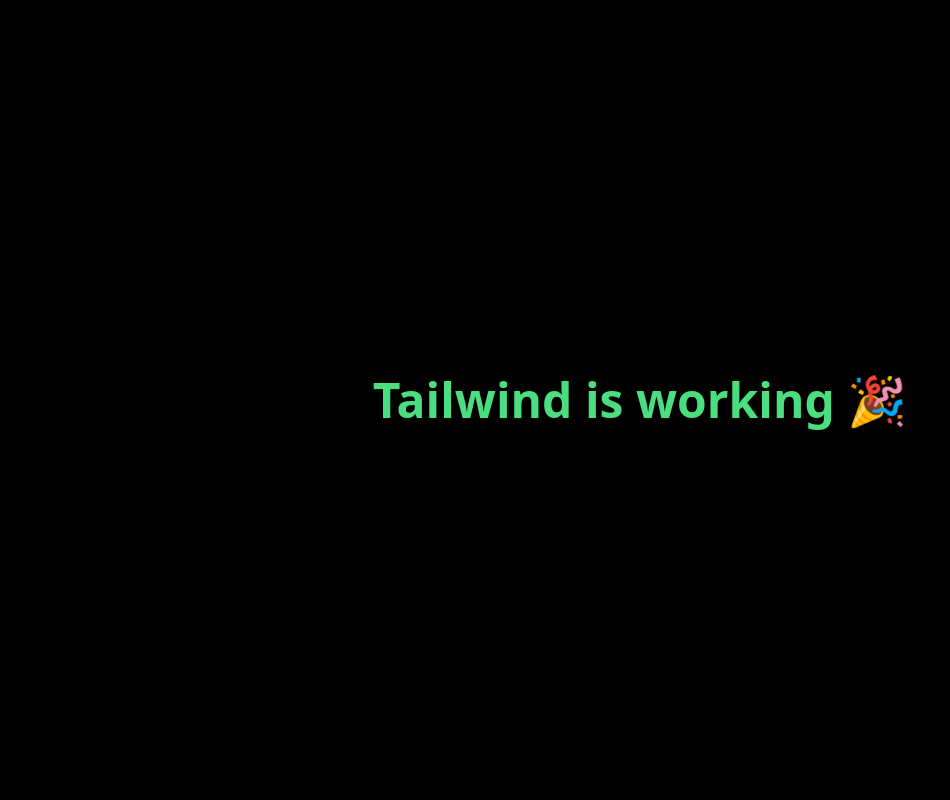
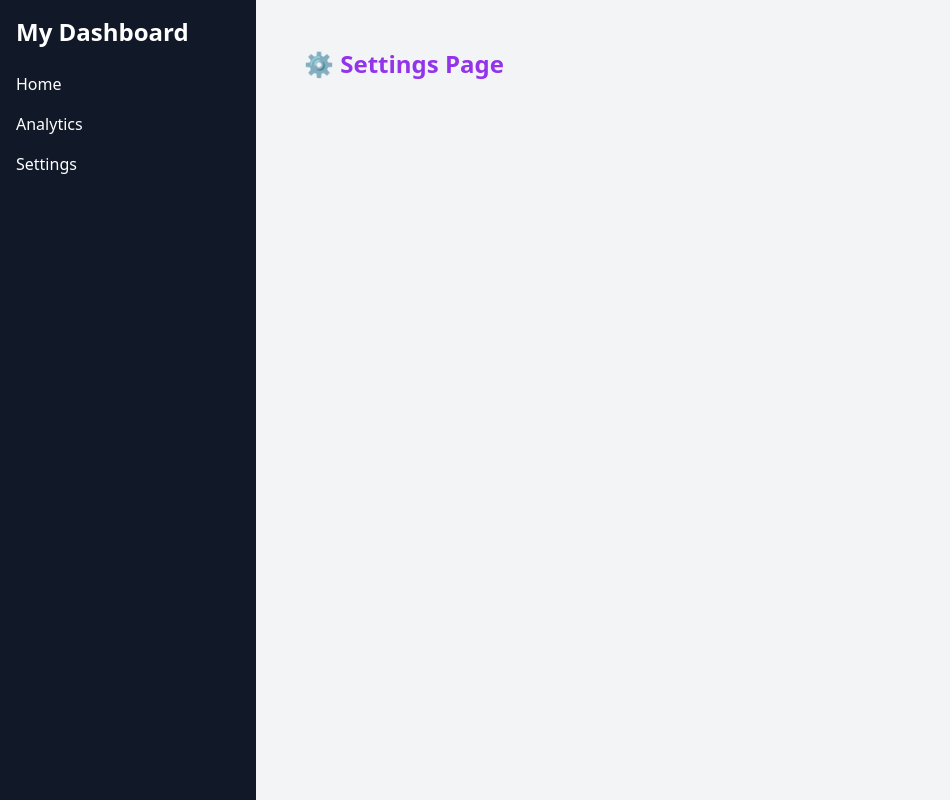
Before and after one commit to Dany1211/report_IT, a React (Vite) app in the folder Web_Admin/: page /settings in a window 1280 px wide. Shown: the whole page, without its empty margins (0-950 px from the left). Built offline with nearby package versions, Linux system fonts and the light colour scheme.

Commit message:
components add

```diff
--- a/Web_Admin/package.json
+++ b/Web_Admin/package.json
@@ -11,7 +11,8 @@
   },
   "dependencies": {
     "react": "^19.1.1",
-    "react-dom": "^19.1.1"
+    "react-dom": "^19.1.1",
+    "react-router-dom": "^7.8.2"
   },
   "devDependencies": {
     "@eslint/js": "^9.33.0",
--- a/Web_Admin/src/App.jsx
+++ b/Web_Admin/src/App.jsx
@@ -1,12 +1,19 @@
-function App() {
+import { BrowserRouter, Routes, Route } from "react-router-dom"
+import DashboardLayout from "./layouts/DashboardLayout"
+import Home from "./pages/Home"
+import Analytics from "./pages/Analytics"
+import Settings from "./pages/Settings"
+
+export default function App() {
   return (
-    <div className="h-screen flex items-center justify-center bg-black">
-      <h1 className="text-5xl font-bold text-green-400">
-        Tailwind is working 🎉
-      </h1>
-    </div>
+    <BrowserRouter>
+      <DashboardLayout>
+        <Routes>
+          <Route path="/" element={<Home />} />
+          <Route path="/analytics" element={<Analytics />} />
+          <Route path="/settings" element={<Settings />} />
+        </Routes>
+      </DashboardLayout>
+    </BrowserRouter>
   )
 }
-
-
-export default App
--- /dev/null
+++ b/Web_Admin/src/components/Navbar.jsx
@@ -0,0 +1,38 @@
+import { Home, BarChart, Settings, Bell, HelpCircle } from "lucide-react"
+
+export default function Navbar() {
+  return (
+    <aside className="h-screen w-64 bg-gray-900 text-gray-200 flex flex-col p-4">
+      {/* Logo */}
+      <div className="flex items-center space-x-2 mb-10">
+        <div className="h-10 w-10 bg-yellow-400 rounded-xl flex items-center justify-center font-bold text-black">
+          L
+        </div>
+        <span className="text-lg font-bold">LoadSwift</span>
+      </div>
+
+      {/* Navigation links */}
+      <nav className="flex-1 space-y-3">
+        <a href="#" className="flex items-center space-x-3 text-gray-300 hover:text-white hover:bg-gray-800 px-3 py-2 rounded-lg">
+          <Home size={18} /> <span>Dashboard</span>
+        </a>
+        <a href="#" className="flex items-center space-x-3 text-gray-300 hover:text-white hover:bg-gray-800 px-3 py-2 rounded-lg">
+          <BarChart size={18} /> <span>Reports</span>
+        </a>
+        <a href="#" className="flex items-center space-x-3 text-gray-300 hover:text-white hover:bg-gray-800 px-3 py-2 rounded-lg">
+          <Settings size={18} /> <span>Settings</span>
+        </a>
+      </nav>
+
+      {/* Bottom section */}
+      <div className="mt-auto space-y-3">
+        <a href="#" className="flex items-center space-x-3 text-gray-300 hover:text-white hover:bg-gray-800 px-3 py-2 rounded-lg">
+          <Bell size={18} /> <span>Notifications</span>
+        </a>
+        <a href="#" className="flex items-center space-x-3 text-gray-300 hover:text-white hover:bg-gray-800 px-3 py-2 rounded-lg">
+          <HelpCircle size={18} /> <span>Help</span>
+        </a>
+      </div>
+    </aside>
+  )
+}
--- /dev/null
+++ b/Web_Admin/src/components/StateCArd.jsx
@@ -0,0 +1,16 @@
+export default function StatCard({ title, value, icon }) {
+  return (
+    <div className="bg-white rounded-2xl shadow-md p-4 flex items-center space-x-4">
+      {/* Icon */}
+      <div className="p-3 bg-yellow-100 text-yellow-500 rounded-xl">
+        {icon}
+      </div>
+
+      {/* Text */}
+      <div>
+        <h3 className="text-sm font-medium text-gray-500">{title}</h3>
+        <p className="text-xl font-bold text-gray-900">{value}</p>
+      </div>
+    </div>
+  )
+}
--- /dev/null
+++ b/Web_Admin/src/layouts/DashboardLayout.jsx
@@ -0,0 +1,22 @@
+import { Link } from "react-router-dom"
+
+export default function DashboardLayout({ children }) {
+  return (
+    <div className="flex h-screen">
+      {/* Sidebar */}
+      <aside className="w-64 bg-gray-900 text-white p-4">
+        <h2 className="text-2xl font-bold mb-6">My Dashboard</h2>
+        <ul className="space-y-4">
+          <li><Link to="/">Home</Link></li>
+          <li><Link to="/analytics">Analytics</Link></li>
+          <li><Link to="/settings">Settings</Link></li>
+        </ul>
+      </aside>
+
+      {/* Main Content */}
+      <main className="flex-1 bg-gray-100 p-6 overflow-y-auto">
+        {children}
+      </main>
+    </div>
+  )
+}
--- /dev/null
+++ b/Web_Admin/src/pages/Analytics.jsx
@@ -0,0 +1,10 @@
+export default function Analytics() {
+  return (
+    <div>
+      <h1 className="text-2xl font-bold text-gray-800 mb-6">
+        Analytics
+      </h1>
+      <p className="text-gray-600">📈 Charts and reports will be shown here.</p>
+    </div>
+  )
+}
--- /dev/null
+++ b/Web_Admin/src/pages/Home.jsx
@@ -0,0 +1,8 @@
+// src/pages/Home.jsx
+export default function Home() {
+  return (
+    <div className="p-6">
+      <h1 className="text-2xl font-bold text-blue-600">🏠 Home Page</h1>
+    </div>
+  )
+}
--- /dev/null
+++ b/Web_Admin/src/pages/Settings.jsx
@@ -0,0 +1,7 @@
+export default function Settings() {
+  return (
+    <div className="p-6">
+      <h1 className="text-2xl font-bold text-purple-600">⚙️ Settings Page</h1>
+    </div>
+  )
+}
```
Also changed, not shown: 1 other file (tests, documents, lock files or other folders).
